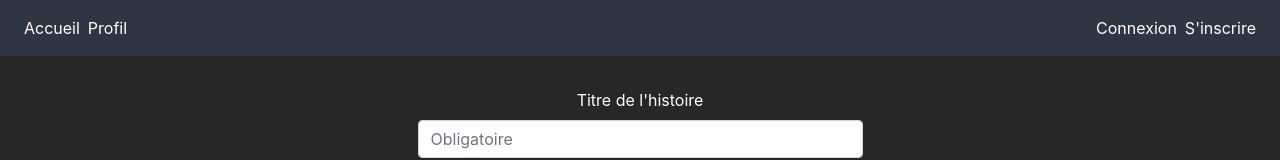
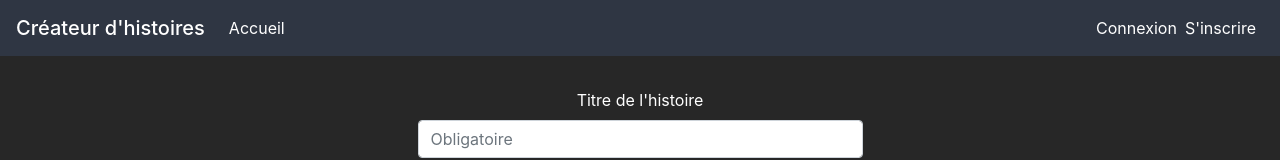
Before and after one commit to StephBaccam/Generate-Story-OpenAI, a React (Create React App) app: page / in a window 1280 px wide. Shown: the top 160 px of the page. Built offline with nearby package versions, Linux system fonts and the light colour scheme; no server answers.

Commit message:
Corrections rapides

```diff
--- a/src/components/form.js
+++ b/src/components/form.js
@@ -80,7 +80,7 @@ function Form(props) {
                 promptFormatText += ", le deuxième personnage s'appelle " + nomPerso2;
             }
 
-            promptFormatText += ". Maximum 8 phrase."
+            promptFormatText += ". Maximum 8 phrases."
 
             props.handleCallBack(promptFormatText, promptFormatImage, titre);
         }
--- a/src/layout/navbar.js
+++ b/src/layout/navbar.js
@@ -33,11 +33,12 @@ function Navbar() {
     return (
         <nav className="navbar navbar-expand-sm sticky-top" style={{ display: "block", backgroundColor: '#2F3643' }}>
             <div className="d-flex">
+            <span class="navbar-brand text-white mb-0 h1">Créateur d'histoires</span>
                 <div className="mr-auto">
                     <a href='/' className="navbar-text text-white ml-2">
                         Accueil
                     </a>
-                    {!userConnected ? (
+                    {userConnected ? (
                         <a href='/profil' className="navbar-text text-white ml-2">
                             Profil
                         </a>
```
